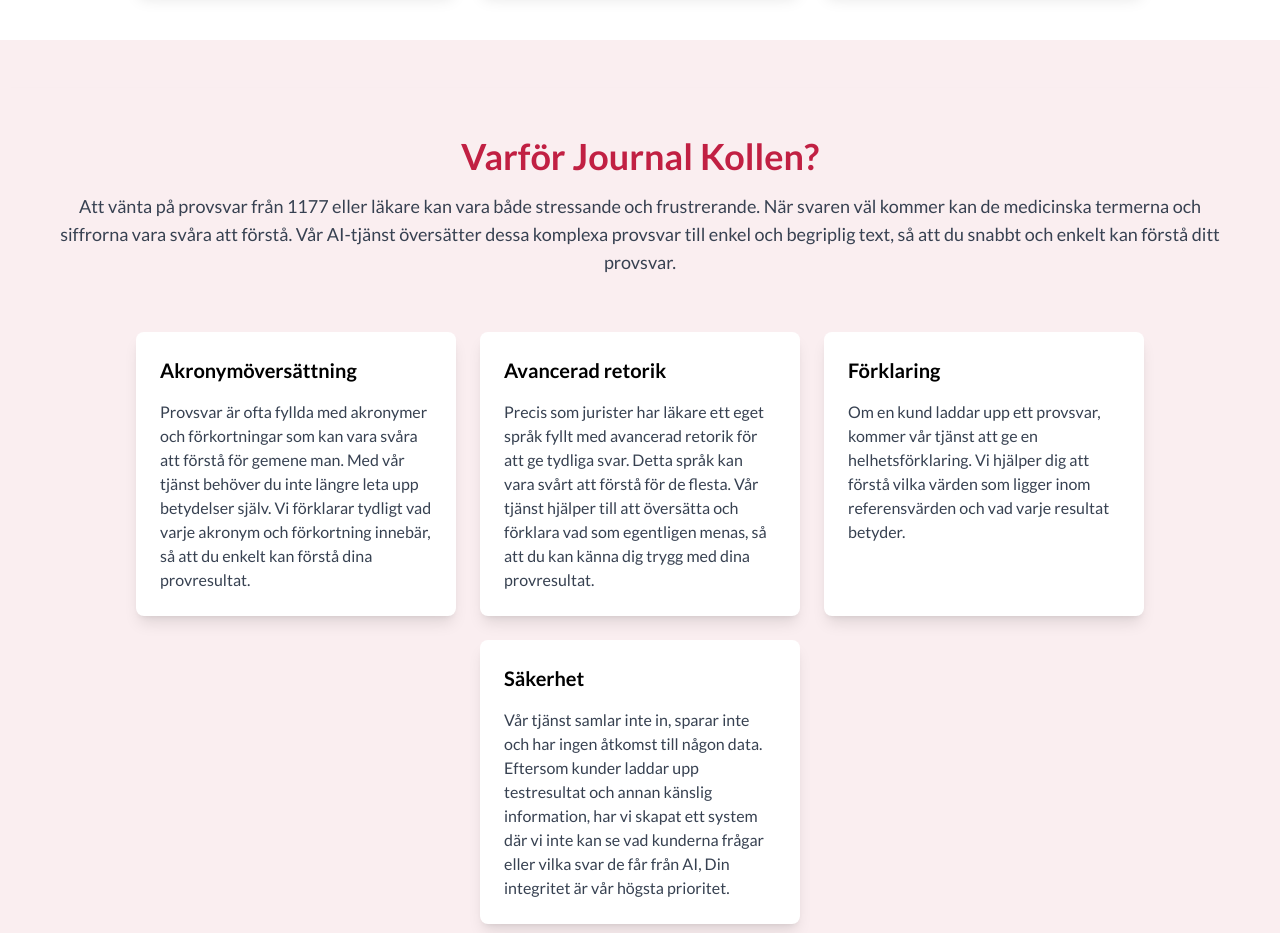
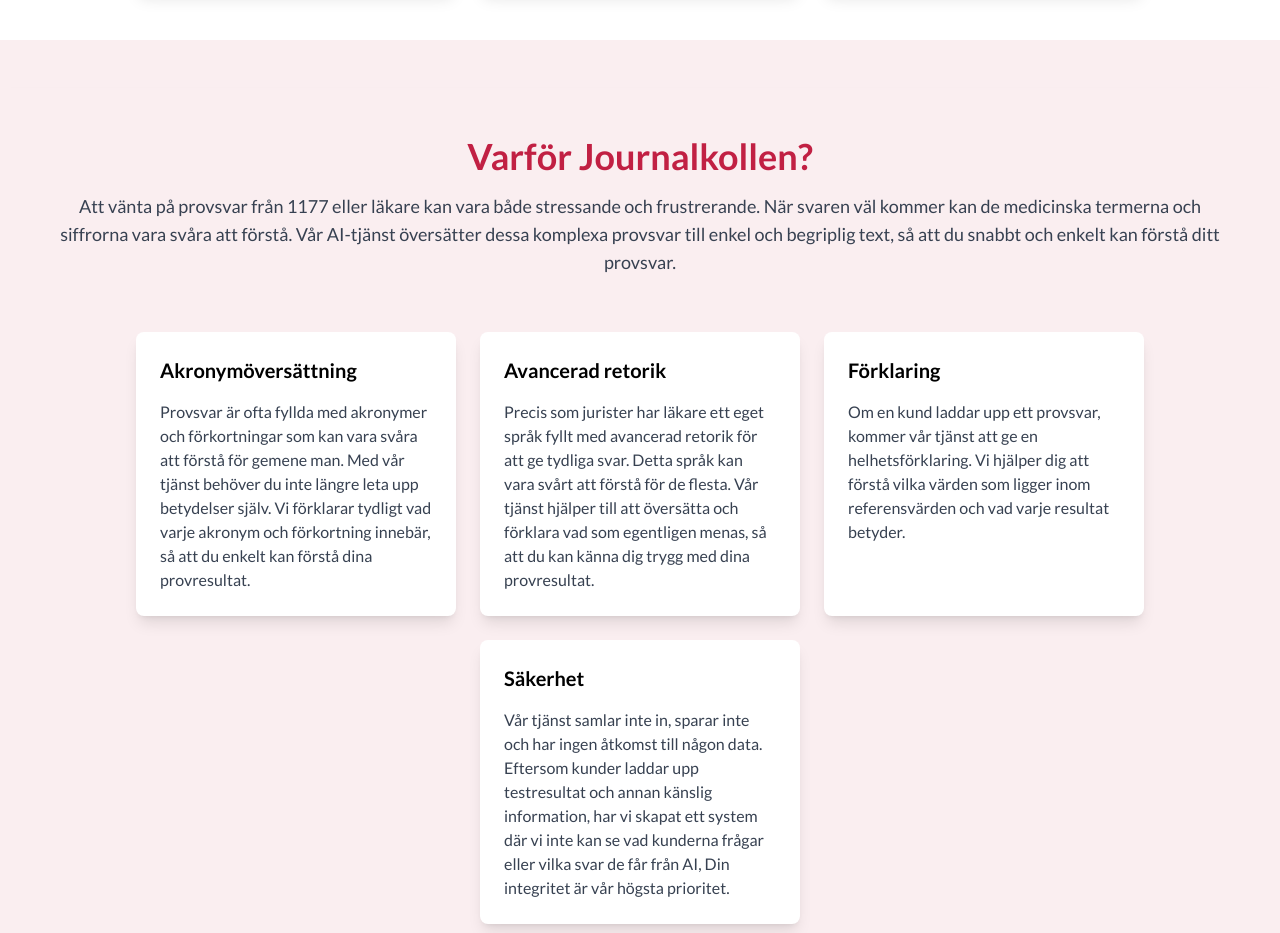
Before and after one commit to hugojohansson1021/JournalKollen, a Next.js app: page / in a window 1280 px wide. Shown: the part 1600-2533 px from the top of the page. Built offline with nearby package versions, Linux system fonts and the light colour scheme.

Commit message:
Fix - varfor

```diff
--- a/src/app/components/Varfor.tsx
+++ b/src/app/components/Varfor.tsx
@@ -16,7 +16,7 @@
       ],
     },
     sv: {
-      title: 'Varför Journal Kollen?',
+      title: 'Varför Journalkollen?',
       description: 'Att vänta på provsvar från 1177 eller läkare kan vara både stressande och frustrerande. När svaren väl kommer kan de medicinska termerna och siffrorna vara svåra att förstå. Vår AI-tjänst översätter dessa komplexa provsvar till enkel och begriplig text, så att du snabbt och enkelt kan förstå ditt provsvar.',
       points: [
         { title: 'Akronymöversättning', description: 'Provsvar är ofta fyllda med akronymer och förkortningar som kan vara svåra att förstå för gemene man. Med vår tjänst behöver du inte längre leta upp betydelser själv. Vi förklarar tydligt vad varje akronym och förkortning innebär, så att du enkelt kan förstå dina provresultat.' },
```
